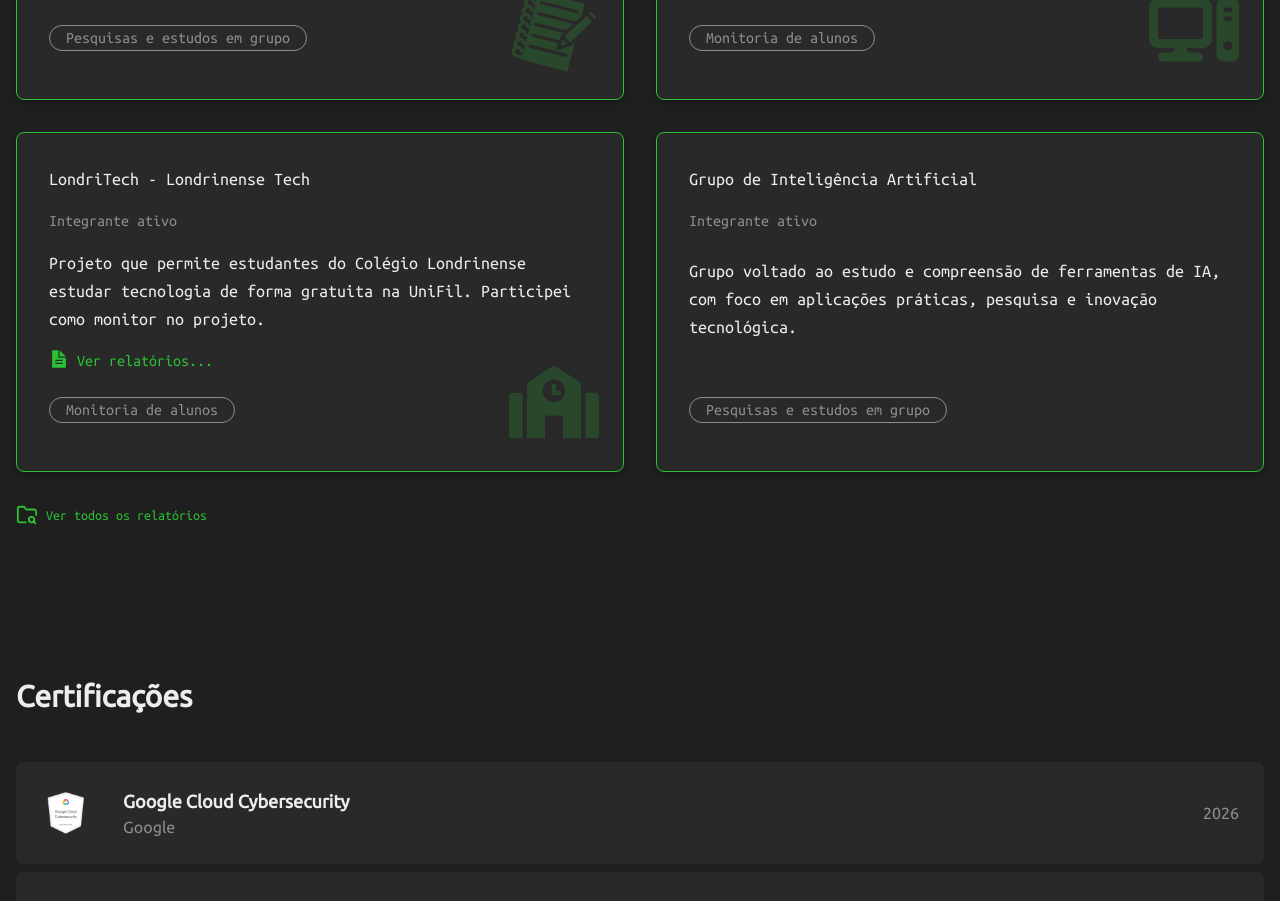
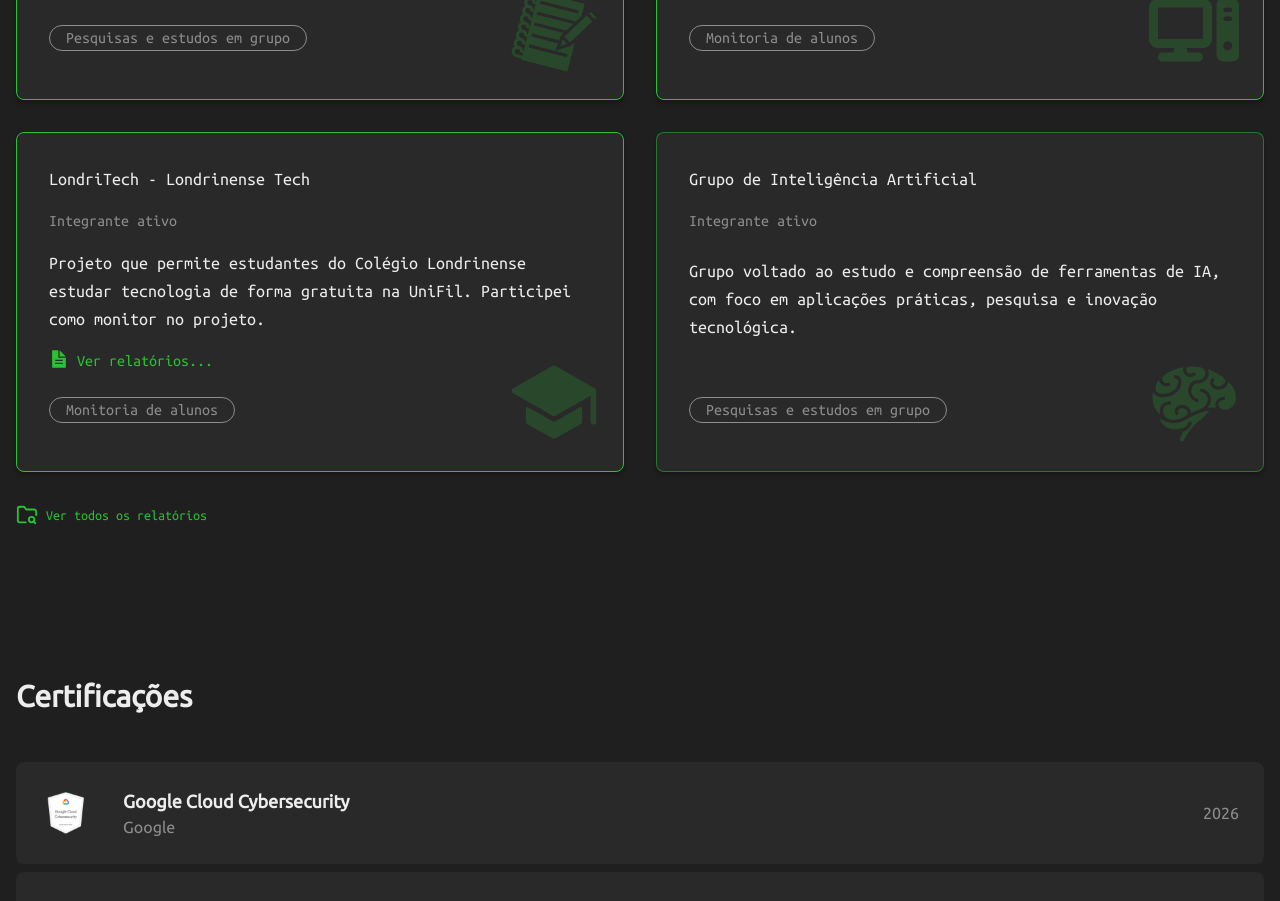
Before and after one commit to WitorDev/witortena, a Next.js app: page / in a window 1280 px wide. Shown: the part 2240-3141 px from the top of the page. Built offline with nearby package versions, Linux system fonts and the light colour scheme; a web font is replaced by a local one.

Commit message:
styling change in contributions section

```diff
--- a/app/components/TextCard.tsx
+++ b/app/components/TextCard.tsx
@@ -37,7 +37,7 @@ export default function TextCard({
         link &&
         "border-primary-accent hover:bg-secondary-bg hover:border-secondary-accent"
       }  shadow-black/20 ${
-        !link && ""
+        !link && "border-primary-accent/50"
       } shadow-md border-primary-accent border relative rounded-lg bg-primary-bg group`}
     >
       {link ? (
@@ -77,6 +77,8 @@ export default function TextCard({
             link && "hover:cursor-pointer"
           } flex flex-col gap-6 p-8 pb-12 justify-between h-full`}
         >
+          {children}
+
           <div>
             <div className="flex gap-4 mb-6 flex-col">
               <h1 className="text-lg">{title}</h1>
--- a/app/components/home-sections/Contributions.tsx
+++ b/app/components/home-sections/Contributions.tsx
@@ -4,15 +4,23 @@ import TextCard from "@/app/components/TextCard";
 import { motion } from "motion/react";
 import Link from "next/link";
 import {
+  LuBrainCircuit,
   LuFolderSearch,
   LuImageMinus,
   LuLink,
   LuNotebook,
 } from "react-icons/lu";
-import { GiNotebook } from "react-icons/gi";
+import {
+  GiArtificialIntelligence,
+  GiBrain,
+  GiNotebook,
+  GiSchoolBag,
+} from "react-icons/gi";
 import { SlMagnifier } from "react-icons/sl";
 import { FaComputer, FaMagnifyingGlass } from "react-icons/fa6";
 import { FaSchool } from "react-icons/fa";
+import { IoSchool } from "react-icons/io5";
+import { RiComputerLine } from "react-icons/ri";
 
 const ubuntuMonoFont = Ubuntu_Mono({
   subsets: ["latin"],
@@ -65,7 +73,7 @@ export default function Contributions() {
           info="Monitoria de alunos"
           link="/reports/londritech"
           children={
-            <FaSchool
+            <IoSchool
               className="text-primary-accent/20 hidden lg:block bottom-6 absolute right-6"
               size={90}
             />
@@ -76,6 +84,12 @@ export default function Contributions() {
           status="Integrante ativo"
           description="Grupo voltado ao estudo e compreensão de ferramentas de IA, com foco em aplicações práticas, pesquisa e inovação tecnológica."
           info="Pesquisas e estudos em grupo"
+          children={
+            <GiBrain
+              className="text-primary-accent/20 hidden lg:block bottom-6 absolute right-6"
+              size={90}
+            />
+          }
         />
         <Link
           href="/reports"
```
